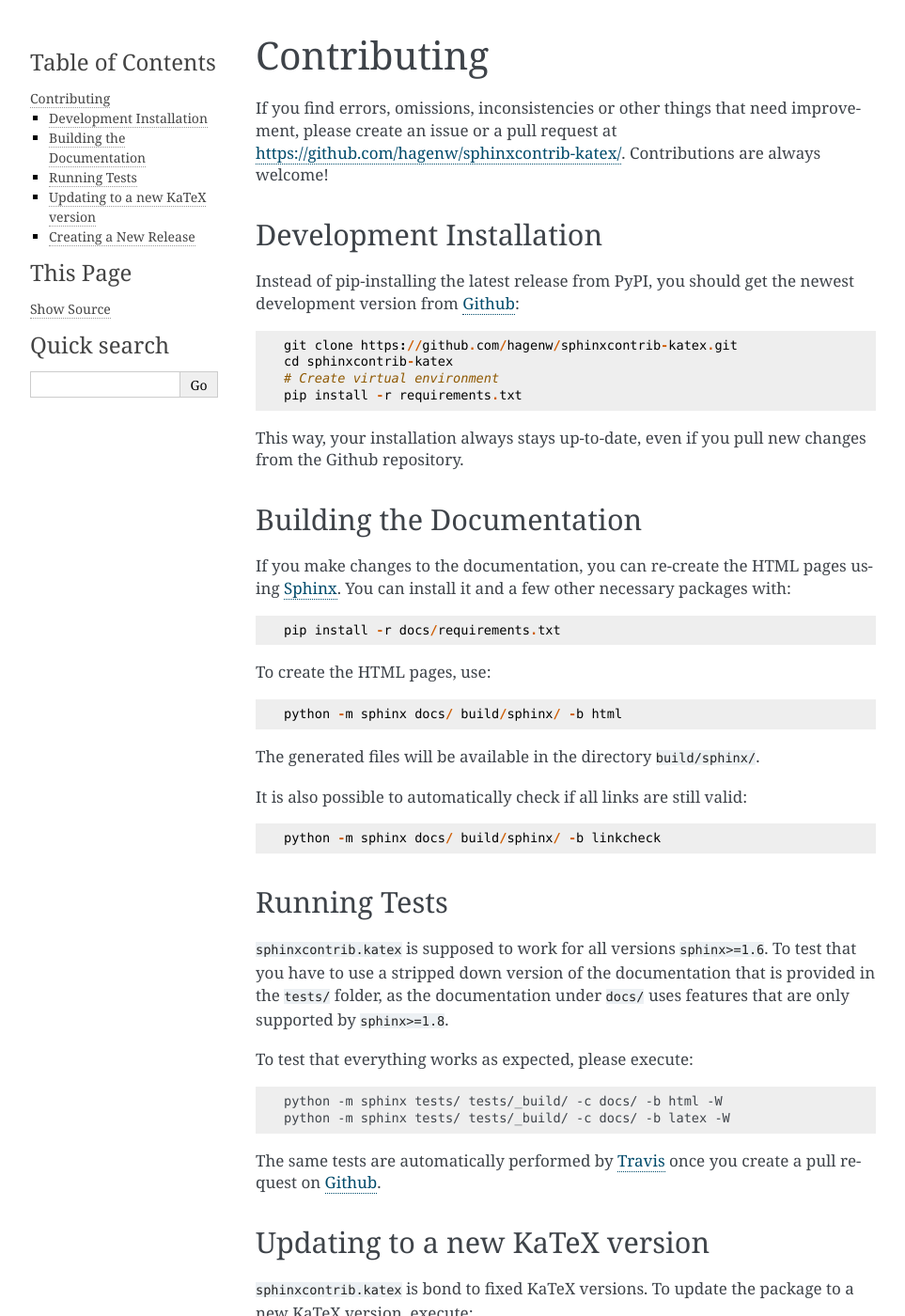
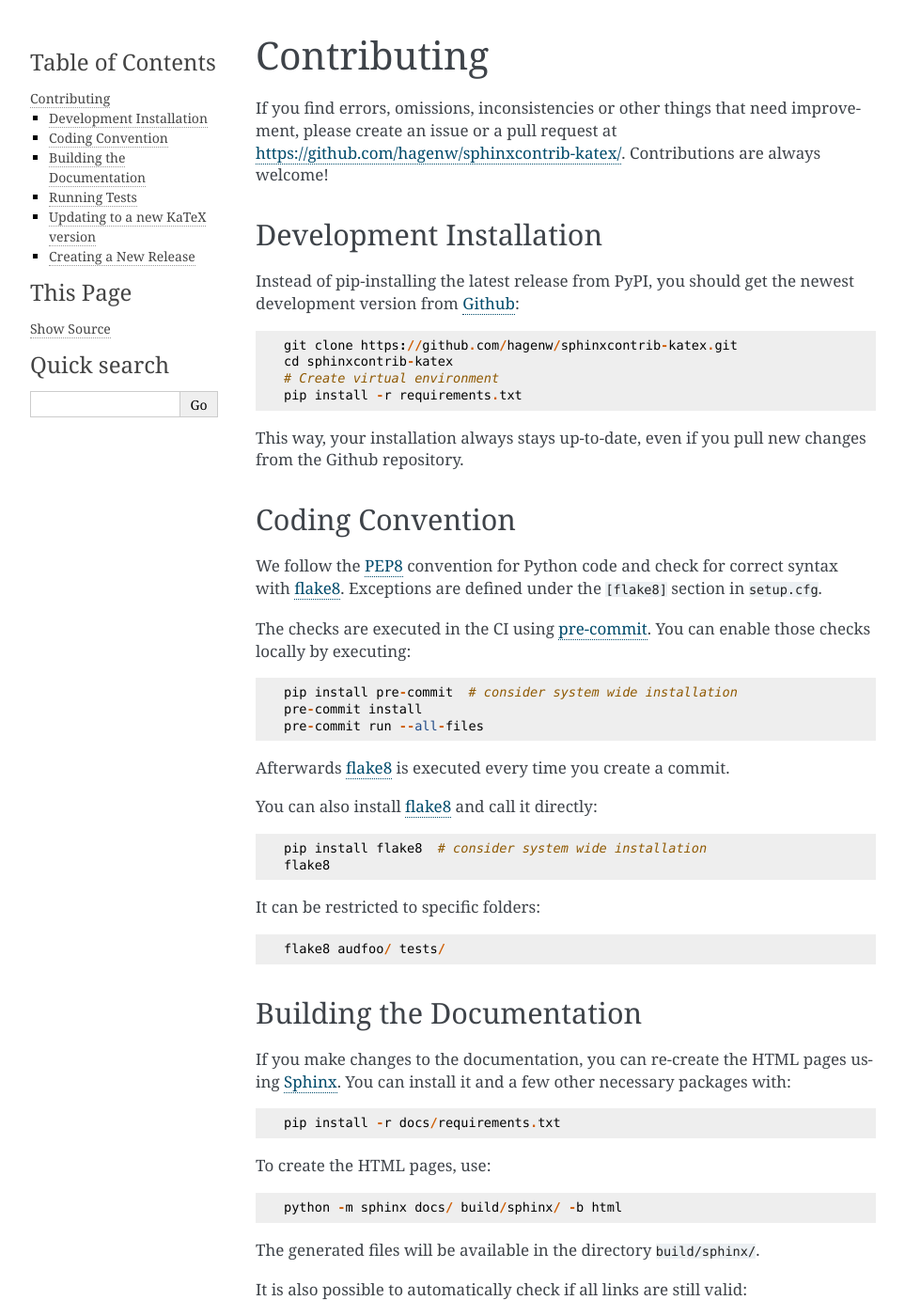
Before and after one commit to hagenw/sphinxcontrib-katex, a Sphinx documentation site: the page built from docs/contributing.rst, in a window 1280 px wide and 1400 px high. Shown: the whole window at 94% size, without its empty margins (148-1111 px from the left). Built offline with Sphinx 7.4.7, drawn with Linux system fonts in a browser that asks for light colours; formulas are drawn with MathJax 3.

Commit message:
TST: use pre-commit for flake8 checks (#94)

```diff
--- a/CONTRIBUTING.rst
+++ b/CONTRIBUTING.rst
@@ -22,6 +22,39 @@ newest development version from Github_::
 
 This way, your installation always stays up-to-date, even if you pull new
 changes from the Github repository.
+
+
+Coding Convention
+^^^^^^^^^^^^^^^^^
+
+We follow the PEP8_ convention for Python code
+and check for correct syntax with flake8_.
+Exceptions are defined under the ``[flake8]`` section
+in :file:`setup.cfg`.
+
+The checks are executed in the CI using `pre-commit`_.
+You can enable those checks locally by executing::
+
+    pip install pre-commit  # consider system wide installation
+    pre-commit install
+    pre-commit run --all-files
+
+Afterwards flake8_ is executed
+every time you create a commit.
+
+You can also install flake8_
+and call it directly::
+
+    pip install flake8  # consider system wide installation
+    flake8
+
+It can be restricted to specific folders::
+
+    flake8 audfoo/ tests/
+
+.. _PEP8: http://www.python.org/dev/peps/pep-0008/
+.. _flake8: https://flake8.pycqa.org/en/latest/index.html
+.. _pre-commit: https://pre-commit.com
 
 
 Building the Documentation
```
Also changed, not shown: docs/conf.py (+14 -11 lines), setup.cfg (+10 -7 lines), .pre-commit-config.yaml (added), 2 other files.
